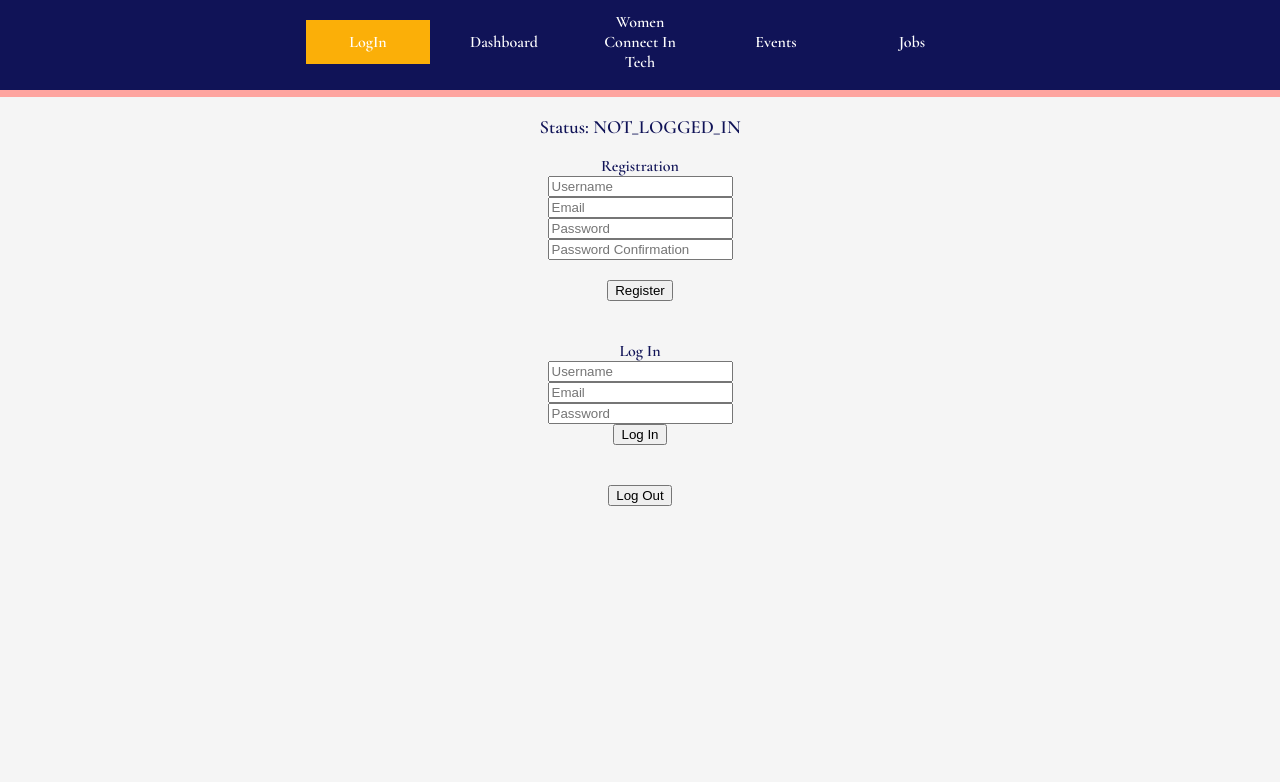
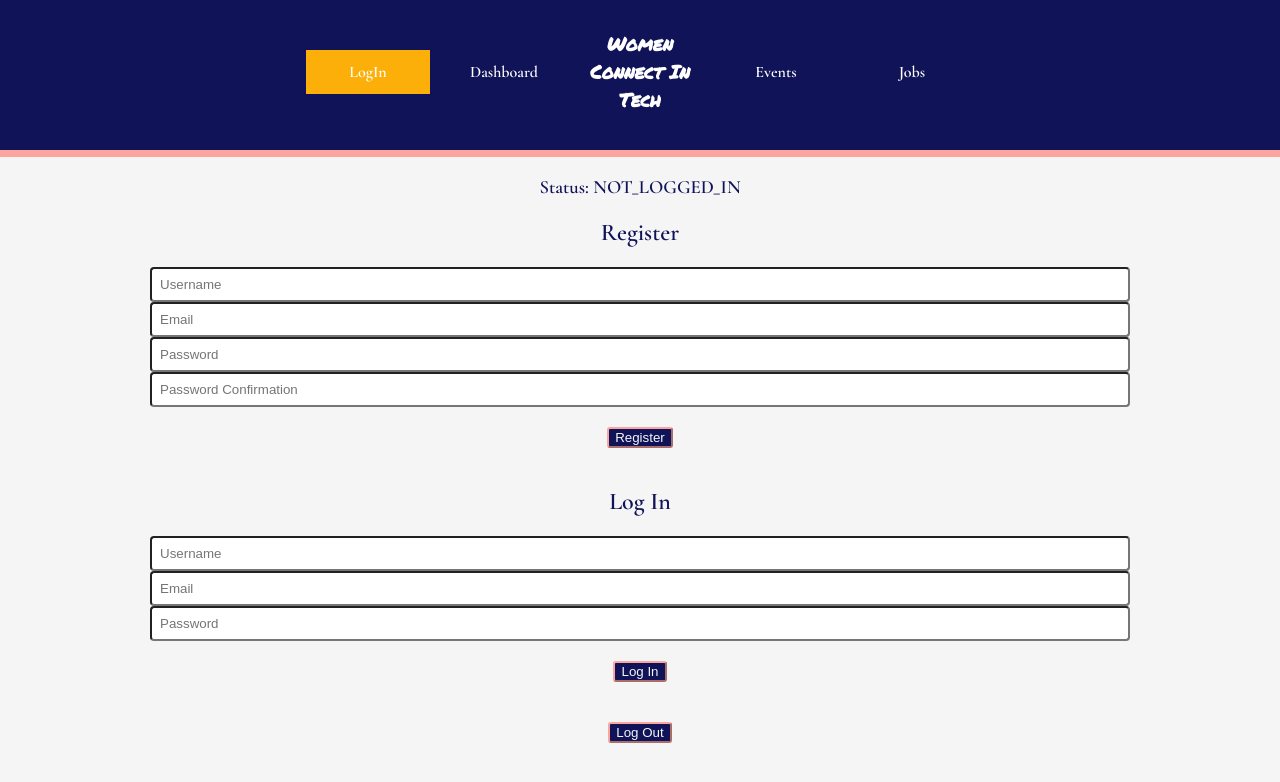
Before and after one commit to osha7/women-connect-tech-frontend, a React (Create React App) app: page /login in a window 1280 px wide. Shown: the top 782 px of the page. Built offline with nearby package versions, Linux system fonts and the light colour scheme; no server answers.

Commit message:
styling on login page  / form fields

```diff
--- a/public/index.html
+++ b/public/index.html
@@ -2,6 +2,8 @@
 <html lang="en">
   <head>
     <meta charset="utf-8" />
+    <link href="https://fonts.googleapis.com/css2?family=Permanent+Marker&display=swap" rel="stylesheet">
+    <link href="https://fonts.googleapis.com/css2?family=Permanent+Marker&display=swap" rel="stylesheet">
     <script src='https://kit.fontawesome.com/a076d05399.js'></script>
     <link href="https://fonts.googleapis.com/css2?family=Cormorant+Garamond:wght@600&display=swap" rel="stylesheet">
     <link rel="icon" href="%PUBLIC_URL%/favicon.ico" />
--- a/src/components/App.js
+++ b/src/components/App.js
@@ -4,7 +4,7 @@ import { connect } from 'react-redux'
 import { BrowserRouter, Switch, Route } from 'react-router-dom';
 import axios from 'axios';
 
-import LogIn from './LogInPage';
+import LogIn from './auth/LogInPage';
 import Dashboard from './user/Dashboard';
 import NavBar from './navbar'
 import WomenConnect from '../containers/wct_container'
--- a/src/components/LogInPage.js
+++ b/src/components/auth/LogInPage.js
@@ -1,7 +1,7 @@
 import React from 'react';
 import axios from 'axios';
-import Registration from './auth/Registration'
-import Login from './auth/Login'
+import Registration from './Registration'
+import Login from './Login'
 
 class Home extends React.Component {
     // console notified this was a useless constructor
@@ -34,7 +34,7 @@ class Home extends React.Component {
                 <h3>Status: {this.props.loggedInStatus} </h3>
                 <Registration handleSuccessfulAuth={this.handleSuccessfulAuth} />
                 <br />
-                <br />
+
                 <Login handleSuccessfulAuth={this.handleSuccessfulAuth} />
                 <br />
                 <br />
--- a/src/components/auth/Login.js
+++ b/src/components/auth/Login.js
@@ -54,7 +54,7 @@ class Login extends Component {
     render() {
         return (
             <div className="Login">
-                Log In
+                <h2><strong>Log In</strong></h2>
                 <form onSubmit={this.onSubmitHandler}>
 
                 <input
@@ -88,7 +88,7 @@ class Login extends Component {
                 <br />
 
                 {/* <Link to="/registration">Registration</Link> */}
-
+                <br />
                 <button type="submit">Log In</button>
 
              </form>
--- a/src/components/auth/Registration.js
+++ b/src/components/auth/Registration.js
@@ -58,7 +58,7 @@ class Registration extends Component {
     render() {
         return (
             <div className="Registration">
-                Registration
+                <h2>Register</h2>
                 <form onSubmit={this.onSubmitHandler}>
 
                 <input
--- a/src/components/navbar.js
+++ b/src/components/navbar.js
@@ -38,7 +38,7 @@ const NavBar = () => {
         activeStyle={{
           background: "#fbaf08"
         }}
-      >Women Connect In Tech</NavLink>
+      ><h3>Women Connect In Tech</h3></NavLink>
 
         <NavLink
             to="/events"
--- a/src/containers/wct_container.js
+++ b/src/containers/wct_container.js
@@ -13,7 +13,7 @@ class WomenConnect extends React.Component {
             </div>
             <br /> */}
             <div className="wct-sub-container">
-            <h1>Women Connect in TECH!</h1>
+            <h1></h1>
                 <WTConnect />
             </div>
         </div>
--- a/src/css/App.css
+++ b/src/css/App.css
@@ -31,8 +31,8 @@
 .event {
   margin-left: 60px;
   border-style: solid;
-  border-width: 1px;
-  border-radius: 5px;
+  border-width: 5px;
+  border-radius: 10px;
   background-color: lightgray;
   padding: 3px;
   margin: 4px;
--- a/src/css/index.css
+++ b/src/css/index.css
@@ -16,12 +16,37 @@ body {
 .navbar-top {
   background: #101357;
   width: auto;
-  height: auto;
+  height: 150px;
   justify-content: center;
   display: flex;
   align-items: center;
   justify-content: center;
   border-bottom: 7px solid #fea49f;
+
+}
+
+.navbar-top h3 {
+  font-family: 'Permanent Marker', cursive;
+}
+
+input {
+  width: 75%;
+  border-style: 2px;
+  padding: 8px;
+  border-radius: 4px;
+  /* border-color: #101357; */
+  /* margin: 1px; */
+  /* box-sizing: border-box; */
+}
+
+button {
+  background-color: #101357;
+  border-radius: 3px;
+  border-width: 2px;
+  color: whitesmoke;
+  border-color: #fea49f;
+  cursor: pointer;
+  /* border-style: 2pX; */
 }
 
 /* .wtconnect {
--- a/src/css/wct.css
+++ b/src/css/wct.css
@@ -94,6 +94,9 @@ grid-auto-rows: auto; */
     font-size: 11px;
 
   }
+  .card-front img {
+    border-bottom: 7px solid #fbaf08;
+  }
 
   .card-back {
 
```
